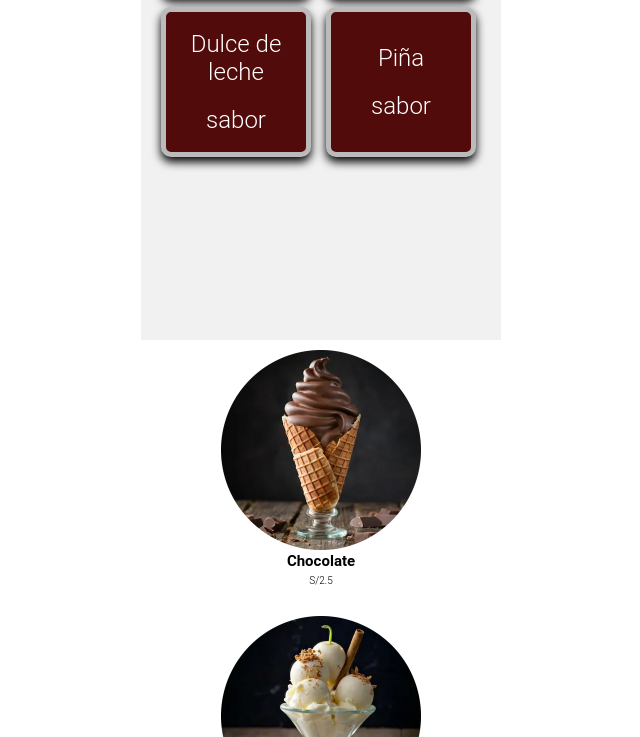
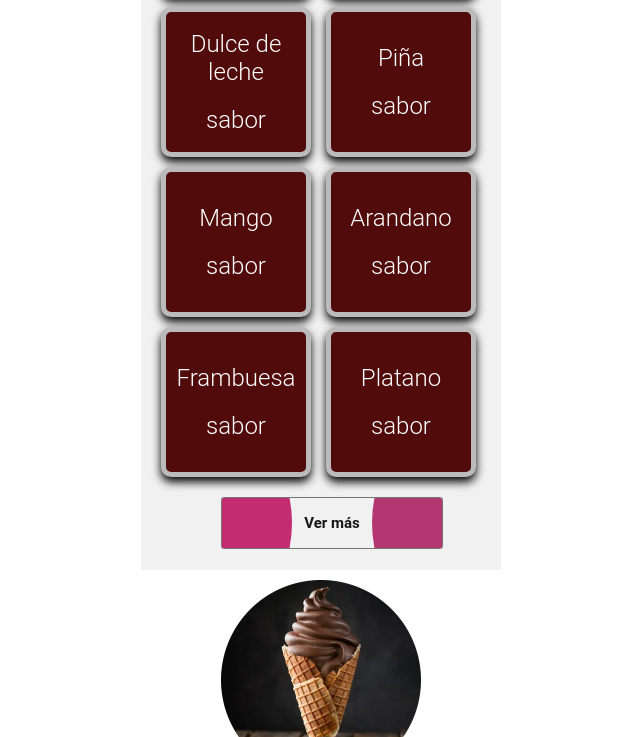
Before and after one commit to Quiroga10/Helados, a website: page index.html in a window 1280 px wide. Shown: the part 3640-4377 px from the top of the page, without its empty margins (319-959 px from the left). Drawn offline with Linux system fonts and the light colour scheme.

Commit message:
btn ver mas

```diff
--- a/index.html
+++ b/index.html
@@ -151,6 +151,11 @@
 
         </div>
       </div>
+      <div class="container_btn-opciones">
+        <button>
+          <a href="#">Ver más</a>
+        </button>
+      </div>
     </section>
     <section class="container_helados">
       <ul class="lista_helados">
--- a/js/sabores_helados.js
+++ b/js/sabores_helados.js
@@ -64,5 +64,5 @@ function mostrarSabores(sabores){
 
         opcionSeleccionada.appendChild(containerCardTotal);
     });
-
+    opcionSeleccionada.appendChild(buttonVerSabores);
 }
--- a/json/sabores_helados.json
+++ b/json/sabores_helados.json
@@ -34,5 +34,29 @@
         "opcion": "sabor",
         "imagen": "./assets/img/sabores/sabor_piña.webp",
         "descripcion": "Sabor muy exquisito que combina con cualquier sabor"
+    },
+    {
+        "nombre": "Mango",
+        "opcion": "sabor",
+        "imagen": "./assets/img/sabores/sabor_mango.webp",
+        "descripcion": "Sabor muy exquisito que combina con cualquier sabor"
+    },
+    {
+        "nombre": "Arandano",
+        "opcion": "sabor",
+        "imagen": "./assets/img/sabores/sabor_arandano.webp",
+        "descripcion": "Sabor muy exquisito que combina con cualquier sabor"
+    },
+    {
+        "nombre": "Frambuesa",
+        "opcion": "sabor",
+        "imagen": "./assets/img/sabores/sabor_frambuesa.webp",
+        "descripcion": "Sabor muy exquisito que combina con cualquier sabor"
+    },
+    {
+        "nombre": "Platano",
+        "opcion": "sabor",
+        "imagen": "./assets/img/sabores/sabor_platano.webp",
+        "descripcion": "Sabor muy exquisito que combina con cualquier sabor"
     }
 ]
--- a/sass/cards_sabores.scss
+++ b/sass/cards_sabores.scss
@@ -12,19 +12,95 @@ $card-width-height: 15rem;
   width: 320px;
   height: auto;
   margin: 0 auto;
+  margin-bottom: 2rem;
 }
+
+.container_btn-opciones {
+  width: 20rem;
+  height: 4rem;
+  margin: 0 auto;
+
+  button {
+    all: unset;
+    display: flex;
+    align-items: center;
+    position: relative;
+    border: rgb(115, 117, 116) solid 0.15em;
+    border-radius: 0.25em;
+    color: rgb(74, 77, 76);
+    cursor: pointer;
+    overflow: hidden;
+    transition: border 300ms, color 300ms;
+    user-select: none;
+    width: inherit;
+    height: 3rem;
+    padding: 1rem;
+
+    a {
+      z-index: 1;
+      text-decoration: none;
+      margin: 0 auto;
+      font-size: 1.5em;
+      font-weight: 600;
+      color: #171717;
+    }
+  }
+
+  button:hover {
+    color: #212121;
+  }
+
+  button:active {
+    border-color: rgb(59, 61, 61);
+  }
+
+  button::after,
+  button::before {
+    content: "";
+    position: absolute;
+    width: 25rem;
+    aspect-ratio: 1;
+    background: linear-gradient(to left top, #c32c71 50%, #b33771 50%);
+    border-radius: 50%;
+    transition: transform 500ms, background 300ms;
+  }
+
+  button::before {
+    left: 0;
+    transform: translateX(-18em);
+  }
+
+  button::after {
+    right: 0;
+    transform: translateX(18em);
+  }
+
+  button:hover:before {
+    transform: translateX(-1em);
+  }
+
+  button:hover:after {
+    transform: translateX(1em);
+  }
+
+  button:active:before,
+  button:active:after {
+    background: rgb(71, 71, 71);
+  }
+}
+
 
 .opcion_seleccionada {
   position: relative;
   width: 32rem;
   height: auto;
   display: grid;
-  grid-template-columns: repeat(2,2fr);
-  grid-template-rows: repeat(3,1fr);
+  grid-template-columns: repeat(2, 2fr);
+  grid-template-rows: repeat(3, 1fr);
   gap: 1rem;
 }
 
-.face{
+.face {
   backface-visibility: hidden;
   border-radius: 10px;
   overflow: hidden;
@@ -50,7 +126,7 @@ $card-width-height: 15rem;
   text-align: center;
 }
 
-.container_card-uno:hover{
+.container_card-uno:hover {
   transform: perspective(600px) rotateY(180deg);
 }
 
@@ -68,6 +144,7 @@ $card-width-height: 15rem;
   justify-content: space-between;
   text-align: center;
   box-shadow: 0 15px 10px #000;
+
   .imagen_sabor {
     width: 10rem;
     height: auto;
@@ -77,13 +154,23 @@ $card-width-height: 15rem;
 
 
 .container_card-total:nth-child(3) .container_card-dos,
-.container_card-total:nth-child(4) .container_card-dos{
+.container_card-total:nth-child(4) .container_card-dos {
   top: $top-imagen-sabor;
 }
 
 .container_card-total:nth-child(5) .container_card-dos,
-.container_card-total:nth-child(6) .container_card-dos{
+.container_card-total:nth-child(6) .container_card-dos {
   top: $top-imagen-sabor*2;
+}
+
+.container_card-total:nth-child(7) .container_card-dos,
+.container_card-total:nth-child(8) .container_card-dos {
+  top: $top-imagen-sabor*3;
+}
+
+.container_card-total:nth-child(9) .container_card-dos,
+.container_card-total:nth-child(10) .container_card-dos {
+  top: $top-imagen-sabor*4;
 }
 
 //card-helados con precio
--- a/sass/main.scss
+++ b/sass/main.scss
@@ -258,7 +258,7 @@ main {
     .container_productos {
         background-color: #f1f1f1;
         width: inherit;
-        height: 100rem;
+        height: 123rem;
 
         .titulo-productos {
             display: flex;
```
Also changed, not shown: assets/img/sabores/sabor_arandano.webp (added), assets/img/sabores/sabor_frambuesa.webp (added), assets/img/sabores/sabor_mango.webp (added), assets/img/sabores/sabor_platano.webp (added), css/cards_sabores.css, css/main.css, 1 other file.
